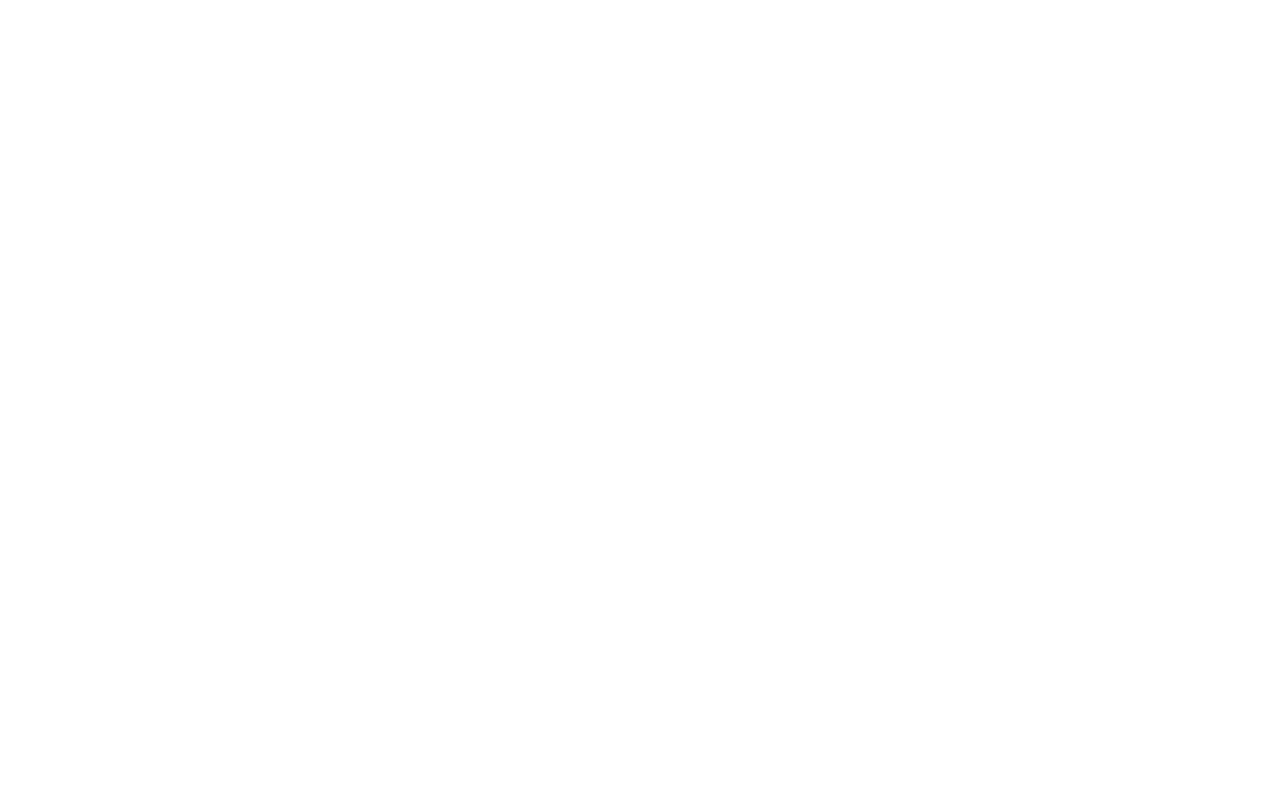
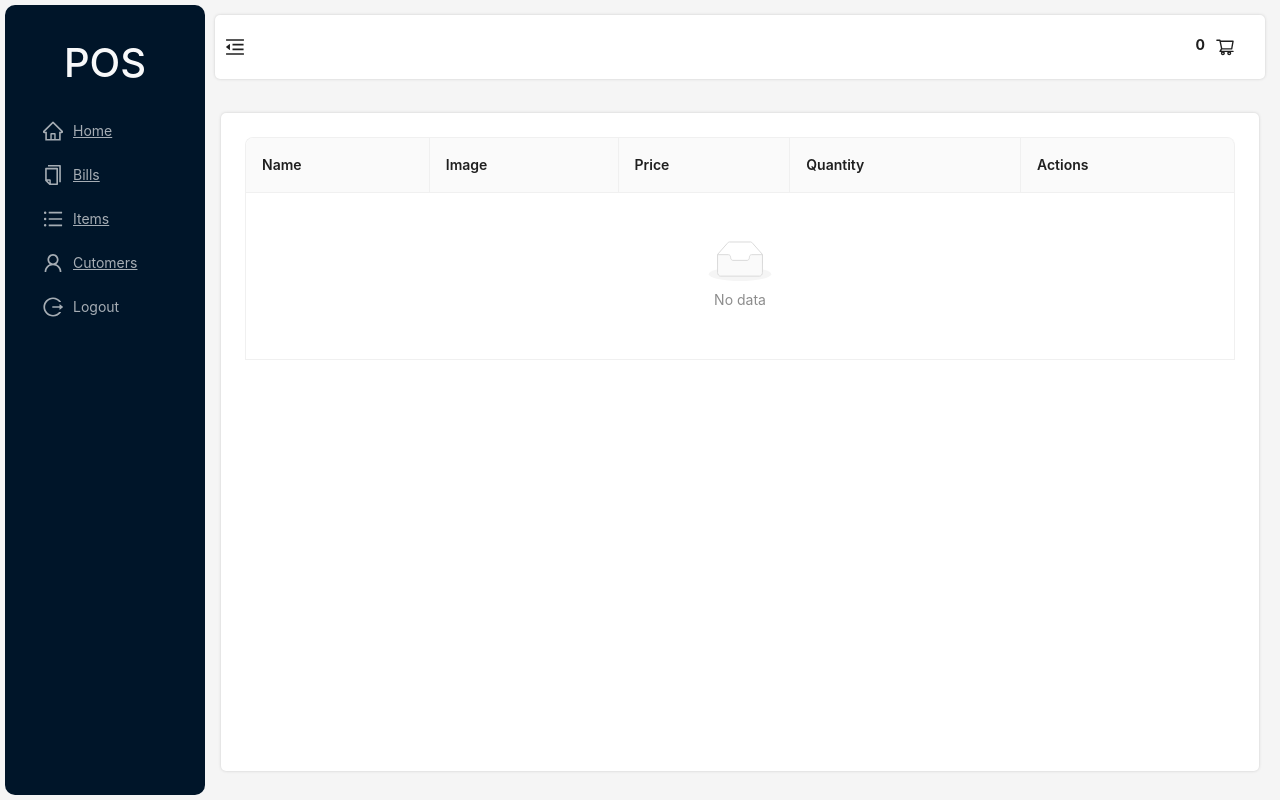
Before and after one commit to Arshit790/POS_MERN, a React (Vite) app in the folder client/: page /cart in a window 1280 px wide. Before the commit this address had no page. Built offline with nearby package versions, Linux system fonts and the light colour scheme.

Commit message:
"cart-fuctionality-updation"

```diff
--- a/client/src/App.jsx
+++ b/client/src/App.jsx
@@ -2,6 +2,7 @@ import "antd/dist/reset.css";
 import { BrowserRouter, Routes, Route } from "react-router-dom";
 import Homepage from "./pages/Homepage";
 import ItemPage from "./pages/ItemPage";
+import CartPage from "./pages/CartPage";
 function App() {
   return (
     <>
@@ -9,6 +10,7 @@ function App() {
         <Routes>
           <Route path="/" element={<Homepage />} />
           <Route path="/items" element={<ItemPage />} />
+          <Route path="/cart" element={<CartPage />} />
         </Routes>
       </BrowserRouter>
     </>
--- a/client/src/components/DefaultLayout.jsx
+++ b/client/src/components/DefaultLayout.jsx
@@ -1,7 +1,7 @@
 import React, { useEffect, useState } from "react";
 import { useSelector } from "react-redux";
 import { Layout, Menu } from "antd";
-import { Link } from "react-router-dom";
+import { Link, useNavigate } from "react-router-dom";
 import {
   MenuUnfoldOutlined,
   MenuFoldOutlined,
@@ -13,10 +13,12 @@ import {
   ShoppingCartOutlined,
 } from "@ant-design/icons";
 import "../styles/DefaultLayout.css";
+import Spinner from "./Spinner";
 const { Header, Sider, Content } = Layout;
 
 const DefaultLayout = ({ children }) => {
-  const { cartItems } = useSelector((state) => state.RootReducer);
+  const navigate = useNavigate();
+  const { cartItems, loading } = useSelector((state) => state.RootReducer);
   const [collapsed, setCollapsed] = useState(false);
 
   const toggle = () => {
@@ -30,6 +32,7 @@ const DefaultLayout = ({ children }) => {
 
   return (
     <Layout>
+      {loading && <Spinner />}
       <Sider trigger={null} collapsible collapsed={collapsed}>
         <div className="logo">
           <h1 className="text-center text-light font-wight-bold mt-4">POS</h1>
@@ -65,7 +68,10 @@ const DefaultLayout = ({ children }) => {
               onClick: toggle,
             }
           )}
-          <div className="cart-item d-flex justify-content-space-between flex-row">
+          <div
+            className="cart-item d-flex justify-content-space-between flex-row"
+            onClick={() => navigate("/cart")}
+          >
             <p>{cartItems.length}</p>
             <ShoppingCartOutlined />
           </div>
--- a/client/src/components/ItemList.jsx
+++ b/client/src/components/ItemList.jsx
@@ -7,7 +7,7 @@ const ItemList = ({ item }) => {
   const handleAddTOCart = () => {
     dispatch({
       type: "ADD_TO_CART",
-      payload: item,
+      payload: {...item,quantity:1},
     });
   };
   const { Meta } = Card;
--- /dev/null
+++ b/client/src/components/Spinner.jsx
@@ -0,0 +1,13 @@
+import React from "react";
+
+const Spinner = () => {
+  return (
+    <div className="spinner">
+      <div className="spinner-border" role="status">
+        <span className="visually-hidden">Loading...</span>
+      </div>
+    </div>
+  );
+};
+
+export default Spinner;
--- a/client/src/index.css
+++ b/client/src/index.css
@@ -4,9 +4,22 @@ body {
   font-family: "Sora", sans-serif;
 }
 
-.item-button button{
+.item-button button {
   margin-top: 20px;
   width: 150px;
   background-color: #001529;
   color: white;
 }
+
+.spinner {
+  position: absolute;
+  top: 50%;
+  left: 50%;
+  transform: translate(-50%, -50%);
+  z-index: 100;
+}
+
+.spinner-border {
+  height: 100px;
+  width: 100px;
+}
--- a/client/src/pages/CartPage.jsx
+++ b/client/src/pages/CartPage.jsx
@@ -1,10 +1,80 @@
 import React from "react";
+import DefaultLayout from "../components/DefaultLayout";
+import { useSelector, useDispatch } from "react-redux";
+import {
+  DeleteOutlined,
+  PlusCircleOutlined,
+  MinusCircleOutlined,
+} from "@ant-design/icons";
+import { Table } from "antd";
 
 const CartPage = () => {
+  const dispatch = useDispatch();
+  const { cartItems } = useSelector((state) => state.RootReducer);
+  //handle increment
+  const handleIncrement = (record) => {
+    dispatch({
+      type: "UPDATE_CART",
+      payload: { ...record, quantity: record.quantity + 1 },
+    });
+  };
+  //handle decrement
+  const handleDecrement = (record) => {
+    if (record.quantity !== 1) {
+      dispatch({
+        type: "UPDATE_CART",
+        payload: { ...record, quantity: record.quantity - 1 },
+      });
+    }
+  };
+
+  const columns = [
+    { title: "Name", dataIndex: "name" },
+    {
+      title: "Image",
+      dataIndex: "image",
+      render: (image, record) => (
+        <img src={image} alt={record.name} height="60" width="60" />
+      ),
+    },
+    { title: "Price", dataIndex: "price" },
+    {
+      title: "Quantity",
+      dataIndex: "_id",
+      render: (id, record) => (
+        <div>
+          <PlusCircleOutlined
+            className="mx-3"
+            style={{ cursor: "pointer" }}
+            onClick={() => handleIncrement(record)}
+          />
+          <b>{record.quantity}</b>
+          <MinusCircleOutlined
+            className="mx-3"
+            style={{ cursor: "pointer" }}
+            onClick={() => handleDecrement(record)}
+          />
+        </div>
+      ),
+    },
+    {
+      title: "Actions",
+      dataIndex: "_id",
+      render: (id, record) => (
+        <DeleteOutlined
+          style={{ cursor: "pointer" }}
+          onClick={() => dispatch({
+            type : 'DELETE_FROM_CART',
+            payload : record
+          })}
+        />
+      ),
+    },
+  ];
   return (
-    <div>
-      <h1>Cart</h1>
-    </div>
+    <DefaultLayout>
+      <Table columns={columns} dataSource={cartItems} bordered />
+    </DefaultLayout>
   );
 };
 
--- a/client/src/pages/Homepage.jsx
+++ b/client/src/pages/Homepage.jsx
@@ -3,16 +3,22 @@ import DefaultLayout from "../components/DefaultLayout";
 import ItemList from "../components/ItemList";
 import axios from "axios";
 import { Row, Col } from "antd";
-
+import { useDispatch } from "react-redux";
 const Homepage = () => {
   const [itemsData, setItemsData] = useState([]);
-
+  const dispatch = useDispatch();
   //useffect
   useEffect(() => {
     const getAllItems = async () => {
       try {
+        dispatch({
+          type: "SHOW_LOADING",
+        });
         const { data } = await axios.get("/api/items/get-item");
         setItemsData(data);
+        dispatch({
+          type: "HIDE_LOADING",
+        });
         console.log(data);
       } catch (error) {
         console.log(error);
--- a/client/src/redux/RootReducer.jsx
+++ b/client/src/redux/RootReducer.jsx
@@ -1,14 +1,44 @@
 const initialState = {
-  loading: false,
+  loading: true,
   cartItems: [],
 };
 export const RootReducer = (state = initialState, action) => {
   switch (action.type) {
+    case "SHOW_LOADING":
+      return{
+        ...state,
+        loading : true
+      }
+
+      case "HIDE_LOADING":
+        return{
+          ...state,
+          loading : false
+        }
+
     case "ADD_TO_CART":
       return {
         ...state,
         cartItems: [...state.cartItems, action.payload],
       };
+
+    case "UPDATE_CART":
+      return {
+        ...state,
+        cartItems: state.cartItems.map((item) =>
+          item._id === action.payload._id
+            ? { ...item, quantity: action.payload.quantity }
+            : item
+        ),
+      };
+
+    case "DELETE_FROM_CART":
+      return {
+        ...state,
+        cartItems: state.cartItems.filter(
+          (item) => item._id !== action.payload._id
+        ),
+      };
     default:
       return state;
   }
```
